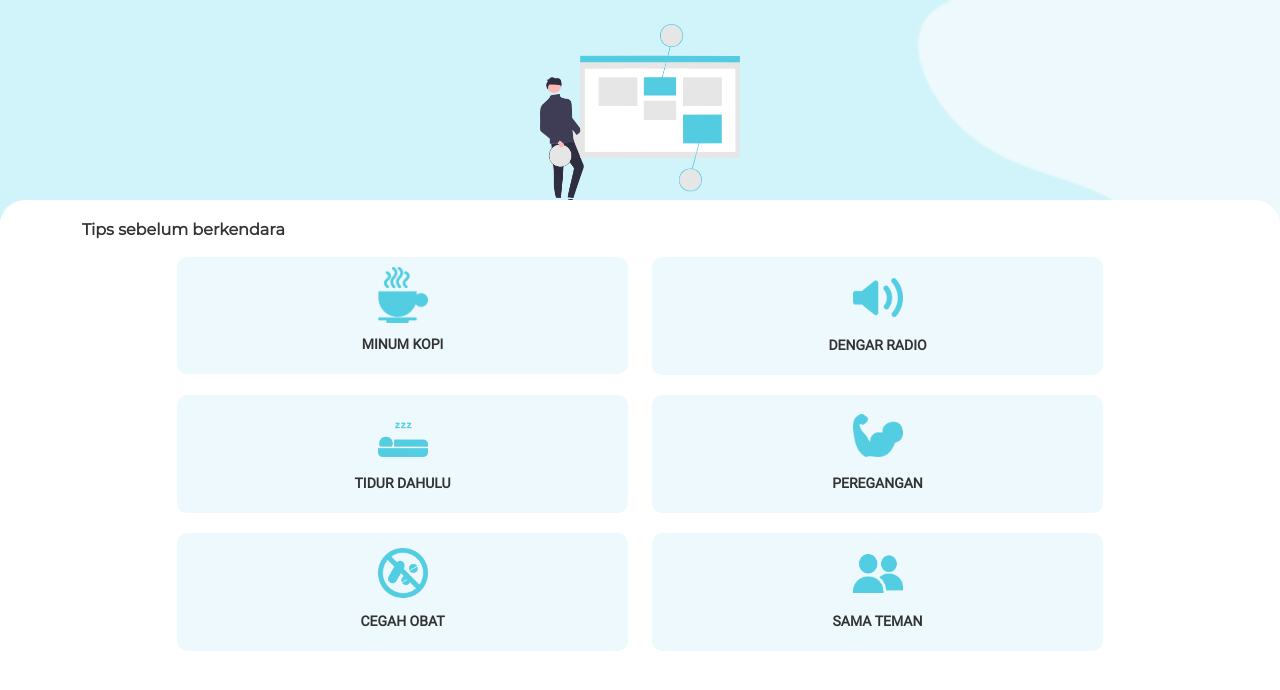
After one commit to adityatriand/drowsiness-detection, a Flask app: page /tips in a window 1280 px wide. The commit adds this page. Shown: the top 690 px of the page. Run offline with Flask 2, Linux system fonts and the light colour scheme; some libraries are stand-ins or nearby versions.

Commit message:
[FEAT] change ui ux, add some new component

```diff
--- /dev/null
+++ b/static/css/style.css
@@ -0,0 +1,122 @@
+:root {
+    --blue1: #EDF9FC;
+    --blue2: #D1F4FA;
+    --blue3: #53CDE2;
+    --black: #333333;
+    --white: #FFFFFF;
+    --success: #99FF99;
+    --fail: #990000;
+    --font1: "roboto";
+    --font2: "montserrat";
+}
+
+/*Font*/
+@font-face {
+    font-family: 'roboto';
+    src: url('font/roboto.woff') format('woff');
+    font-weight: normal;
+    font-style: normal;
+}
+
+@font-face {
+    font-family: 'montserrat';
+    src: url('font/montserrat.woff') format('woff');
+    font-weight: normal;
+    font-style: normal;
+}
+
+body {
+    margin: 0;
+    padding: 0;
+    font-family: 'roboto';
+    font-size: 14px;
+    color: var(--black);
+}
+
+/* NAVBAR */
+.navbar {
+    background-color: var(--blue2);
+    margin: 0 auto;
+    border-top-left-radius: 15px;
+    border-top-right-radius: 15px;
+    padding: 15px 0;
+}
+
+.navbar .nav-item .nav-link {
+    color: var(--white);
+    font-size: 25px;
+    background-color: var(--blue3);
+    border-radius: 10px;
+    width: 50px;
+    margin: 0 auto !important;
+}
+
+.main-menu{
+    position: absolute;
+    top: -20px;
+    font-size:30px !important;
+}
+
+.navbar .nav-item .nav-link:hover,
+.navbar .nav-item .nav-link.active {
+    color: var(--blue3);
+    background-color: var(--blue1);
+}
+
+.head{
+    background-image:url('../image/bg-head.png');
+    background-size: cover;
+    height: 220px;
+}
+
+.content{
+    position:relative;
+    top:-20px;
+    height: 460px;
+    background-color: var(--white);
+    border-top-left-radius: 25px;
+    border-top-right-radius: 25px;
+    overflow: auto;
+}
+
+.title-one{
+    font-family: var(--font2);
+    font-weight:bold;
+    text-align:center;
+    margin-top: 20px;
+}
+
+.title-two{
+    font-family: var(--font2);
+    font-weight:bold;
+    text-align:left;
+    margin-top: 20px;
+}
+
+.box-content{
+    background-color: var(--blue1);
+    border-radius: 10px;
+    padding: 10px;
+    text-align: justify;
+    margin: 20px 0;
+}
+
+.box-content.important{
+    background-color: var(--blue2);
+}
+
+.box-content.success{
+    background-color: var(--success);
+    font-weight:bold;
+}
+
+.box-content.fail{
+    background-color: var(--fail);
+    font-weight:bold;
+}
+
+.item-number{
+    font-size: 60px;
+    text-align: center;
+    color: var(--blue3);
+}
--- /dev/null
+++ b/static/js/script.js
@@ -0,0 +1,23 @@
+$(document).ready(function() {
+    var path = window.location.href;
+    if(path.includes('realtime')){
+        var base_url = window.location.origin;
+        path = base_url + '/detection';
+    }
+     $('ul a').each(function() {
+      if (this.href === path) {
+       $(this).addClass('active');
+      }
+
+     });
+
+     $('#realtime').click(function(){
+        var base_url = window.location.origin;
+        window.location.replace(base_url+'/detection/realtime');
+     });
+
+     $('#input').click(function(){
+        var menu = `<div><h6 class="title-two">Pilih Gambar</h6><form action="" method="POST" enctype="multipart/form-data"><input class="form-control" type="file" name="face" accept="image/*" required /><button type="submit" class="btn btn-info mt-3 fw-bold">Prediksi</button></form></div>`;
+        $('#menu').html(menu);
+     });
+});
--- a/templates/base.html
+++ b/templates/base.html
@@ -3,15 +3,51 @@
   <head>
     <meta charset="utf-8">
     <meta name="viewport" content="width=device-width, initial-scale=1">
-    <title>Bootstrap demo</title>
-    <link href="https://cdn.jsdelivr.net/npm/bootstrap@5.2.2/dist/css/bootstrap.min.css" rel="stylesheet" integrity="sha384-Zenh87qX5JnK2Jl0vWa8Ck2rdkQ2Bzep5IDxbcnCeuOxjzrPF/et3URy9Bv1WTRi" crossorigin="anonymous">
+    <title>Drowsiness Detection App</title>
+
+    <link href="https://cdn.jsdelivr.net/npm/bootstrap@5.2.2/dist/css/bootstrap.min.css" rel="stylesheet">
+    <link rel="stylesheet" href="https://unpkg.com/aos@next/dist/aos.css" />
+    <link rel="stylesheet" href="{{ url_for('static', filename='css/style.css') }}">
+
+    <script src="https://kit.fontawesome.com/1d7a98a84b.js" crossorigin="anonymous"></script>
+    <script src="https://cdn.jsdelivr.net/npm/bootstrap@5.2.2/dist/js/bootstrap.bundle.min.js"></script>
   </head>
   <body>
+    <div class="head">
+      <div class="text-center">
+        {% block headimg %}
+
+        {% endblock %}
+        </div>
+    </div>
     <div class="container">
+      <nav class="navbar navbar-dark navbar-expand d-md-none d-lg-none d-xl-none fixed-bottom" id="navbar-footer">
+        <ul class="navbar-nav nav-justified w-100 mx-4">
+          <li class="nav-item">
+            <a href="{{ url_for('index') }}" class="nav-link"><i class="fa-solid fa-house"></i></a>
+          </li>
+          <li class="nav-item">
+            <a href="{{ url_for('guideapp') }}" class="nav-link"><i class="fa-solid fa-list"></i></a>
+          </li>
+          <li class="nav-item">
+            <a href="{{ url_for('detection') }}" class="nav-link main-menu" style="margin-left: 6px !important;"><i class="fa-solid fa-circle-dot"></i></a>
+          </li>
+          <li class="nav-item">
+            <a href="{{ url_for('punishment') }}" class="nav-link"><i class="fa-solid fa-gavel"></i></a>
+          </li>
+          <li class="nav-item">
+            <a href="{{ url_for('tips') }}" class="nav-link"><i class="fa-solid fa-lightbulb"></i></a>
+          </li>
+          </ul>
+      </nav>
+    </div>
+    <div class="content">
         {% block content %}
 
         {% endblock %}
     </div>
-    <script src="https://cdn.jsdelivr.net/npm/bootstrap@5.2.2/dist/js/bootstrap.bundle.min.js" integrity="sha384-OERcA2EqjJCMA+/3y+gxIOqMEjwtxJY7qPCqsdltbNJuaOe923+mo//f6V8Qbsw3" crossorigin="anonymous"></script>
+    <script src="https://ajax.googleapis.com/ajax/libs/jquery/3.6.0/jquery.min.js"></script>
+    <script src="https://unpkg.com/aos@next/dist/aos.js"></script>
+    <script src="{{url_for('static', filename='js/script.js')}}" ></script>
   </body>
 </html>
--- /dev/null
+++ b/templates/tips.html
@@ -0,0 +1,59 @@
+{% extends 'base.html' %}
+
+{% block headimg %}
+    <img class="mt-4" src="{{ url_for('static', filename='image/tips.png') }}" width="200">
+{% endblock %}
+
+{% block content %}
+    <div class="container">
+        <h6 class="title-two">Tips sebelum berkendara</h6>
+        <div class="row justify-content-center">
+            <div class="col-5">
+                <div class="box-content text-center" style="margin:10px 0;">
+                    <img src="{{ url_for('static', filename='image/coffee.png') }}" width="50">
+                    <p class="fw-bold" style="margin: 10px 0 !important;">MINUM KOPI</p>
+                </div>
+            </div>
+            <div class="col-5">
+                <div class="box-content text-center" style="margin:10px 0;" >
+                    <div style="height: 57px; line-height: 57px;">
+                        <img src="{{ url_for('static', filename='image/radio.png') }}" width="50">
+                    </div>
+                    <p class="fw-bold" style="margin: 10px 0 !important;">DENGAR RADIO</p>
+                </div>
+            </div>
+            <div class="col-5">
+                <div class="box-content text-center" style="margin:10px 0;">
+                    <div style="height: 57px; line-height: 57px;">
+                        <img src="{{ url_for('static', filename='image/sleep.png') }}" width="50">
+                    </div>
+                    <p class="fw-bold" style="margin: 10px 0 !important;">TIDUR DAHULU</p>
+                </div>
+            </div>
+            <div class="col-5">
+                <div class="box-content text-center" style="margin:10px 0;">
+                    <div style="height: 57px; line-height: 57px;">
+                        <img src="{{ url_for('static', filename='image/otot.png') }}" width="50">
+                    </div>
+                    <p class="fw-bold" style="margin: 10px 0 !important;">PEREGANGAN</p>
+                </div>
+            </div>
+            <div class="col-5">
+                <div class="box-content text-center" style="margin:10px 0;">
+                    <div style="height: 57px; line-height: 57px;">
+                        <img src="{{ url_for('static', filename='image/medicine.png') }}" width="50">
+                    </div>
+                    <p class="fw-bold" style="margin: 10px 0 !important;">CEGAH OBAT</p>
+                </div>
+            </div>
+            <div class="col-5">
+                <div class="box-content text-center" style="margin:10px 0 30px;">
+                    <div style="height: 57px; line-height: 57px;">
+                        <img src="{{ url_for('static', filename='image/friend.png') }}" width="50">
+                    </div>
+                    <p class="fw-bold" style="margin: 10px 0 !important;">SAMA TEMAN</p>
+                </div>
+            </div>
+        </div>
+    </div>
+{% endblock %}
```
Also changed, not shown: templates/detection.html (added, +51 -0 lines), templates/guide.html (added, +41 -0 lines), templates/index.html (+31 -2 lines), templates/punishment.html (added, +20 -0 lines), templates/realtime.html (added, +34 -0 lines).
